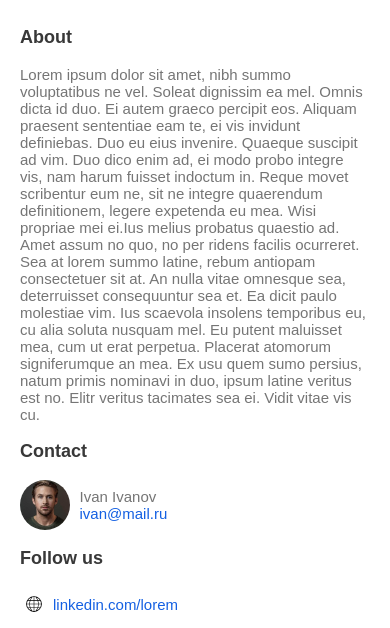
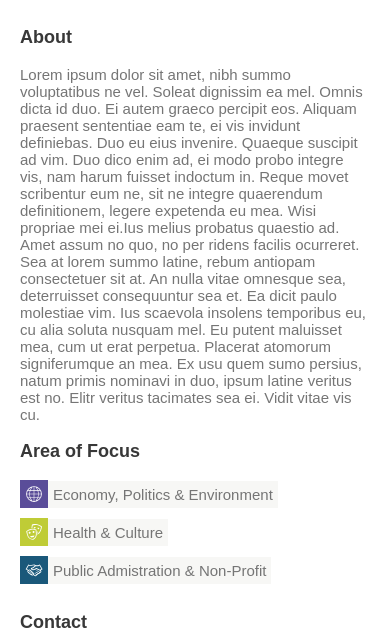
Before and after one commit to dburdyga/entry-testing, a website: page 1. page-from-jpeg/index.html in a window 390 px wide. Shown: the part 175-803 px from the top of the page. Drawn offline with Linux system fonts and the light colour scheme.

Commit message:
position of columns mobile vers

```diff
--- a/1. page-from-jpeg/css/content.css
+++ b/1. page-from-jpeg/css/content.css
@@ -2,13 +2,13 @@
     margin-top: -71px;
 }
 
+.content__wrapper {
+    display: flex;
+    flex-wrap: wrap;
+}
 
 .contact__link_email, .chip__text--blue {
     color: #1460e2;
-}
-
-.content__wrapper {
-    display: flex;
 }
 
 .content__section--wider {
@@ -100,4 +100,8 @@
      .about__container {
         margin-right: 0;
      }
+     .content__wrapper {display:table;}
+     .content__section--wider {display:table-header-group;}
+     .content__section--tighter {display:table-footer-group;}
+     .content__section--third {display:table-row-group;}
  }
--- a/1. page-from-jpeg/index.html
+++ b/1. page-from-jpeg/index.html
@@ -28,7 +28,7 @@
                 </p>
               </div>
             </section>
-            <section class="content__section content__sectioт--tighter">
+            <section class="content__section content__section--tighter">
               <div class="contact__container">
                     <h3>Contact</h3>
                     <div class="contact__container_photo">
@@ -52,9 +52,31 @@
                 </div>
               </div>
             </section>
+            <section class="content__section content__section--third">
+              <h3>Area of Focus</h3>
+              <div class="content__focus_items">
+                  <div class="chip chip--mr20">
+                      <svg
+                        class="chip__icon chip__icon--purple"
+                        xmlns="http://www.w3.org/2000/svg"
+                        width="18" height="18"
+                        viewBox="0 0 64 64">
+                        <path d="M32,4A28,28,0,1,0,60,32,28,28,0,0,0,32,4Zm1,53V46H43.92a35.71,35.71,0,0,1-6.84,10.48A25,25,0,0,1,33,57Zm-6.08-.49A35.58,35.58,0,0,1,20.11,46H31V57A25,25,0,0,1,26.92,56.48ZM7,33H15.3a38,38,0,0,0,1.92,11H10.08A24.82,24.82,0,0,1,7,33ZM31,7V18H20.12A35.59,35.59,0,0,1,27,7.51,24.85,24.85,0,0,1,31,7Zm6,.49A35.7,35.7,0,0,1,43.91,18H33V7A25,25,0,0,1,37,7.51ZM44.69,20a35.78,35.78,0,0,1,2,11H33V20ZM31,20V31H17.3a36,36,0,0,1,2-11ZM15.3,31H7a24.82,24.82,0,0,1,3.05-11h7.15A38,38,0,0,0,15.3,31Zm2,2H31V44H19.33A36,36,0,0,1,17.3,33ZM33,44V33H46.72a35.81,35.81,0,0,1-2,11ZM48.72,33H57a24.82,24.82,0,0,1-3,11H46.81A37.84,37.84,0,0,0,48.72,33Zm0-2A37.8,37.8,0,0,0,46.8,20h7.13A24.83,24.83,0,0,1,57,31Zm4-13H46.07a37.51,37.51,0,0,0-5.52-9.49A25.14,25.14,0,0,1,52.7,18ZM23.46,8.51A37.52,37.52,0,0,0,18,18H11.3A25.13,25.13,0,0,1,23.46,8.51ZM11.3,46h6.64a37.52,37.52,0,0,0,5.48,9.48A25.14,25.14,0,0,1,11.3,46Zm29.28,9.48A37.51,37.51,0,0,0,46.08,46H52.7A25.14,25.14,0,0,1,40.58,55.48Z"/>
+                      </svg>
+                      <a class="chip__text chip__text--grey" href="#">Economy, Politics & Environment</a>
+                    </div>
+                    <div class="chip chip--mr20">
+                      <img class="chip__icon chip__icon--green" src="./icons/culture.svg">
+                      <a class="chip__text chip__text--grey" href="#">Health & Culture</a>
+                    </div>
+                    <div  class="chip">
+                      <img class="chip__icon chip__icon--blue" src="./icons/handshake.svg">
+                      <a class="chip__text chip__text--grey" href="#">Public Admistration & Non-Profit</a>
+                    </div>
+              </div>
           </div>
       </div>
-      <div class="content__focus">
+      <!-- <div class="content__focus">
           <h3>Area of Focus</h3>
           <div class="content__focus_items">
               <div class="chip chip--mr20">
@@ -75,7 +97,7 @@
                   <img class="chip__icon chip__icon--blue" src="./icons/handshake.svg">
                   <a class="chip__text chip__text--grey" href="#">Public Admistration & Non-Profit</a>
                 </div>
-          </div>
+          </div> -->
       </div>
     </main>
     <footer>
```
